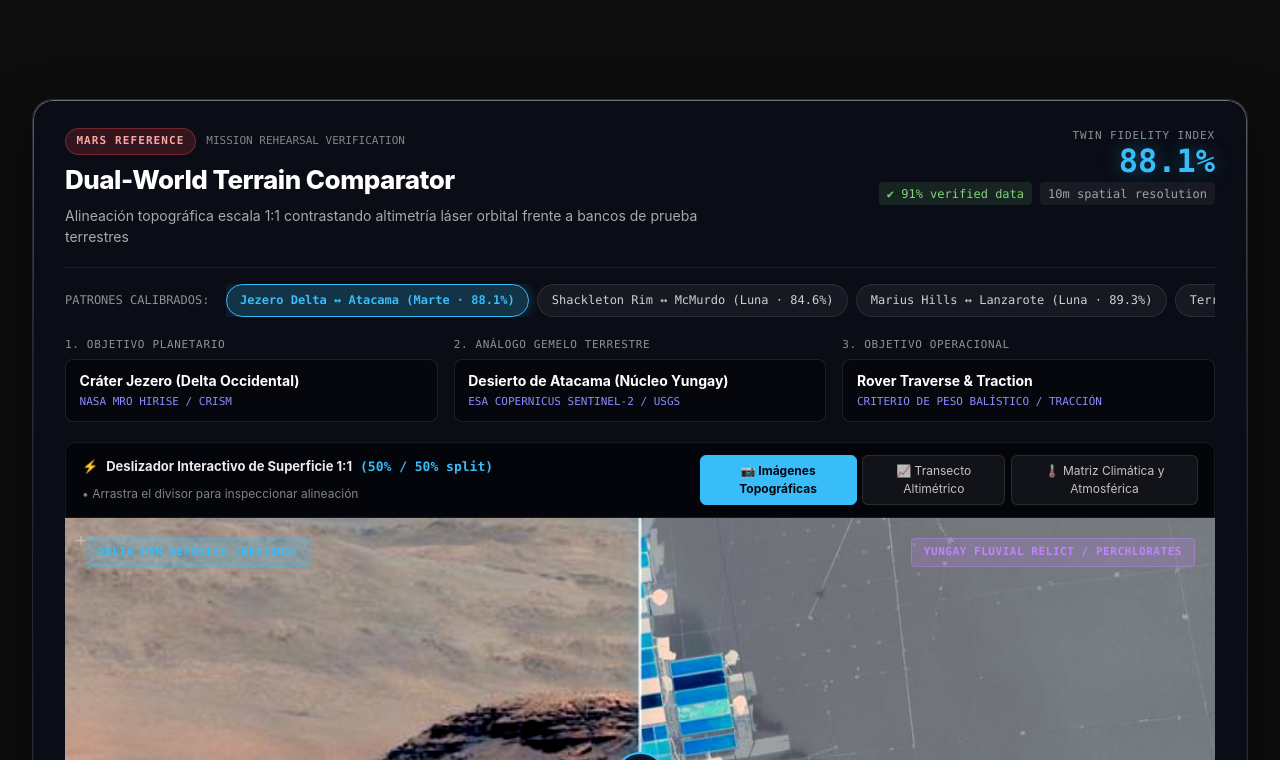
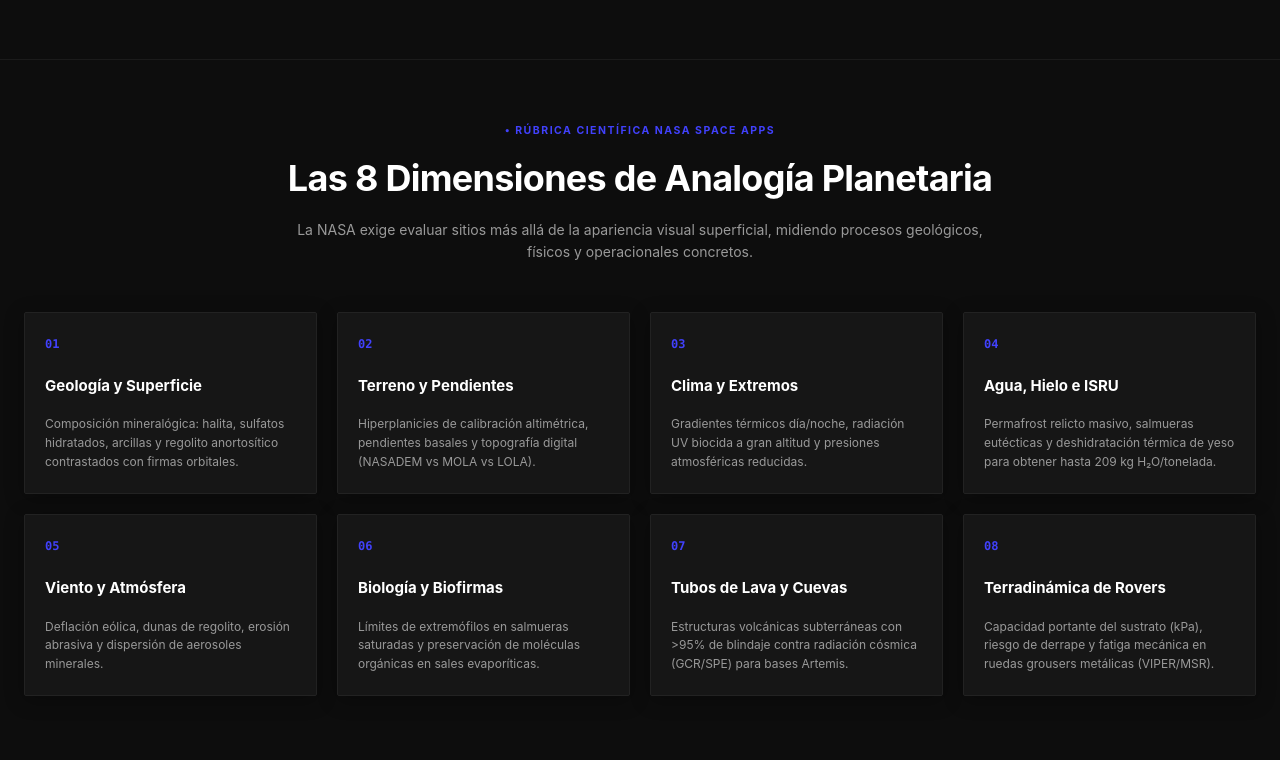
Before and after one commit to herlinaguileras/frontend_analogX, a Next.js app: page / in a window 1280 px wide. Shown: the part 1680-2440 px from the top of the page. Built offline with nearby package versions, Linux system fonts and the light colour scheme; no server answers.

Commit message:
refactor: remove DualWorldComparator from home landing page and keep it strictly in explore

```diff
--- a/src/app/page.tsx
+++ b/src/app/page.tsx
@@ -2,7 +2,6 @@ import Link from "next/link";
 import { AsciiGlobe } from "@/components/ascii-globe";
 import { Icon } from "@/components/icon";
 import { MissionPortalCards } from "@/components/mission-portal-cards";
-import { DualWorldComparator } from "@/components/dual-world-comparator";
 
 export default function HomePage() {
   return (
@@ -81,13 +80,6 @@ export default function HomePage() {
         </div>
 
         <MissionPortalCards />
-      </section>
-
-      {/* =========================================================================
-          SECCIÓN: COMPARADOR TOPOGRÁFICO DUAL INTERACTIVO 1:1 (SPLIT SCRUBBER)
-          ========================================================================= */}
-      <section className="dual-comparator-home-section" style={{ maxWidth: "1380px", margin: "1rem auto 3rem", padding: "0 2rem" }}>
-        <DualWorldComparator initialPresetId="jezero-atacama" lang="es" />
       </section>
 
       {/* =========================================================================
```
